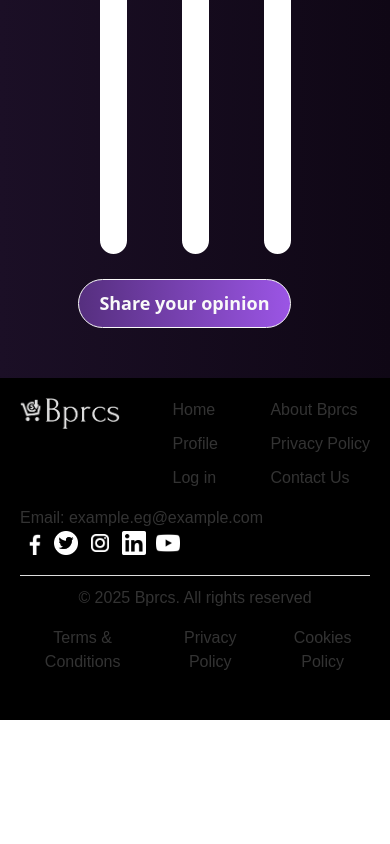
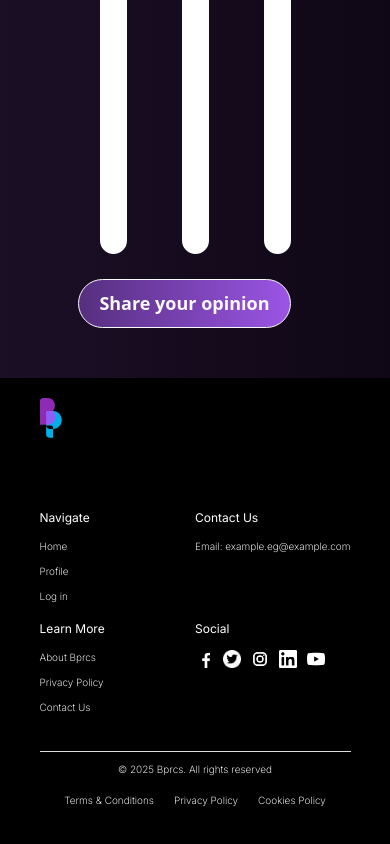
Before and after one commit to workdayr/Web_repo, a Vue app in the folder frontend/: page / in a window 390 px wide. Shown: the part 1776-2620 px from the top of the page. Before the commit the page ends 2496 px from the top, so only its background shows below. Built offline with nearby package versions, Linux system fonts and the light colour scheme.

Commit message:
fix: adjust footer layout for mobile responsiveness

```diff
--- a/frontend/src/assets/styles/Layout/Footer.css
+++ /dev/null
@@ -1,93 +0,0 @@
-/* Estilos generales del footer */
-footer {
-  background-color: rgb(0, 0, 0);
-  padding: 20px 0;
-  font-family: Arial, sans-serif;
-  color: #333;
-}
-
-.footer-content {
-  max-width: 1200px;
-  margin: 0 auto;
-  padding: 0 20px;
-  display: flex;
-  flex-wrap: wrap;
-  justify-content: space-between;
-}
-
-.footer-logo img {
-  max-width: 100px;
-  height: auto;
-}
-
-.footer-navigation ul,
-.footer-learn-more ul,
-.footer-bottom ul {
-  list-style: none;
-  padding: 0;
-}
-
-.footer-navigation ul li,
-.footer-learn-more ul li,
-.footer-bottom ul li {
-  margin-bottom: 10px;
-}
-
-.footer-navigation ul li a,
-.footer-learn-more ul li a,
-.footer-bottom ul li a {
-  text-decoration: none;
-  color: #333;
-}
-
-.footer-contact p {
-  margin: 0;
-}
-
-.footer-social {
-  display: flex;
-  gap: 10px;
-  /* Espacio entre los botones */
-}
-
-.social-button {
-  background: none;
-  border: none;
-  padding: 0;
-  cursor: pointer;
-}
-
-.social-button img {
-  width: 24px;
-  /* Tamaño de las imágenes */
-  height: 24px;
-  transition: transform 0.2s ease;
-  /* Efecto de hover */
-}
-
-.social-button:hover img {
-  transform: scale(1.2);
-  /* Efecto de hover: agrandar la imagen */
-}
-
-.footer-bottom {
-  width: 100%;
-  text-align: center;
-  margin-top: 20px;
-  border-top: 1px solid #ddd;
-  padding-top: 10px;
-}
-
-.footer-bottom ul {
-  display: flex;
-  justify-content: center;
-  gap: 20px;
-  margin-top: 10px;
-}
-
-.footer-contact a {
-  color: inherit;
-  /* Hereda el color del texto padre */
-  text-decoration: none;
-  /* Quita el subrayado */
-}
--- /dev/null
+++ b/frontend/src/assets/styles/Layout/FooterComponent.css
@@ -0,0 +1,160 @@
+footer {
+	background-color: #000;
+	padding: 20px 0;
+}
+
+.footer-content {
+	margin: 0 5%;
+	padding: 0 20px;
+	display: flex;
+	flex-wrap: wrap;
+	justify-content: space-between;
+	font-family: 'Inter', sans-serif;
+	color: #fff;
+	font-weight: 250;
+	font-size: 0.9rem;
+}
+
+.footer-header{
+	display: inline-block;
+	font-size: 1rem;
+	margin-bottom: 12px;
+	font-weight: 400;
+}
+
+.footer-content ul {
+	list-style: none;
+	padding: 0;
+}
+
+.footer-content li {
+	margin-bottom: 10px;
+}
+
+.footer-content a {
+	text-decoration: none;
+	color: #fff;
+}
+
+.footer-social-buttons {
+	display: flex;
+	gap: 10px;
+}
+
+.social-button {
+	background: none;
+	border: none;
+	padding: 0;
+	cursor: pointer;
+}
+
+.social-button img {
+	width: 24px;
+	height: 24px;
+	transition: transform 0.2s ease;
+}
+
+.social-button:hover img {
+	transform: scale(1.2);
+}
+
+.footer-bottom {
+	width: 100%;
+	text-align: center;
+	margin-top: 20px;
+	border-top: 1px solid #ddd;
+	padding-top: 10px;
+}
+
+.footer-bottom ul {
+	display: flex;
+	justify-content: center;
+	gap: 20px;
+	margin-top: 10px;
+}
+
+@media (max-width: 1279px) {
+	.footer-content {
+		font-size: 1.1vw;
+	}
+
+	.footer-header{
+		font-size: 1.2vw;
+	}
+
+}
+@media (max-width: 992px) {
+	.footer-content {
+		display: grid;
+		grid-template-columns: 1fr repeat(2, 1.5fr);
+		grid-template-rows: repeat(3, 1fr);
+		font-size: clamp(10px, 1.3vw, 18px);
+	}
+
+	.footer-header{
+		font-size: clamp(12px, 1.5vw, 22px);
+	}
+	.footer-logo{
+		grid-column: 1;
+  		grid-row: 1;
+	}
+	.footer-navigation{
+		grid-column: 2;
+  		grid-row: 1;
+	}
+	.footer-learn-more{
+		grid-column: 2;
+  		grid-row: 2;
+	}
+	.footer-contact{
+		grid-column: 3;
+  		grid-row: 1;
+	}
+	.footer-social{
+		grid-column: 3;
+  		grid-row: 2;
+	}
+	.footer-bottom{
+		grid-column: 1 / 4;
+  		grid-row: 3;
+	}
+}
+
+@media (max-width: 480px) {
+	.footer-content {
+		grid-template-columns: repeat(2, 1fr);
+		grid-template-rows: repeat(4, 1fr);
+	}
+
+	.footer-header{
+		font-size: clamp(12px, 1.5vw, 22px);
+	}
+	.footer-logo{
+		grid-column: 1;
+  		grid-row: 1;
+	}
+	.footer-navigation{
+		grid-column: 1;
+  		grid-row: 2;
+	}
+	.footer-learn-more{
+		grid-column: 1;
+  		grid-row: 3;
+	}
+	.footer-contact{
+		grid-column: 2;
+  		grid-row: 2;
+	}
+	.footer-social{
+		grid-column: 2;
+  		grid-row: 3;
+	}
+	.footer-bottom{
+		grid-column: 1 / 3;
+  		grid-row: 4;
+	}
+	.social-button img {
+		width: 18px;
+		height: 18px;
+	}
+}
--- a/frontend/src/components/Layout/Footer.vue
+++ /dev/null
@@ -1,68 +0,0 @@
-<template>
-    <footer>
-      <div class="footer-content">
-        <div class="footer-logo">
-          <img :src="BprcsLogo" alt="Bprcs Logo">
-        </div>
-        <div class="footer-navigation">
-          <ul>
-            <li><a href="#">Home</a></li>
-            <li><a href="#">Profile</a></li>
-            <li><a href="#">Log in</a></li>
-          </ul>
-        </div>
-        <div class="footer-learn-more">
-          <ul>
-            <li><a href="#">About Bprcs</a></li>
-            <li><a href="#">Privacy Policy</a></li>
-            <li><a href="#">Contact Us</a></li>
-          </ul>
-        </div>
-        <div class="footer-contact">
-          <p>Email: <a href="mailto:example.eg@example.com">example.eg@example.com</a></p>
-        </div>
-        <div class="footer-social">
-    <button class="social-button">
-      <img src="@/assets/Layout/Footer/facebook-icon.png" alt="Facebook">
-    </button>
-    <button class="social-button">
-      <img src="@/assets/Layout/Footer/twitter-icon.png" alt="Twitter">
-    </button>
-    <button class="social-button">
-      <img src="@/assets/Layout/Footer/instagram-icon.png" alt="Instagram">
-    </button>
-    <button class="social-button">
-      <img src="@/assets/Layout/Footer/linkedin-icon.png" alt="LinkedIn">
-    </button>
-    <button class="social-button">
-      <img src="@/assets/Layout/Footer/youtube-icon.png" alt="YouTube">
-    </button>
-  </div>
-        <div class="footer-bottom">
-          <p>© 2025 Bprcs. All rights reserved</p>
-          <ul>
-            <li><a href="#">Terms & Conditions</a></li>
-            <li><a href="#">Privacy Policy</a></li>
-            <li><a href="#">Cookies Policy</a></li>
-          </ul>
-        </div>
-      </div>
-    </footer>
-  </template>
-
-  <script>
-  import BprcsLogo from '@/assets/Bprcs_logo.png'; // logo
-
-  export default {
-    name: 'FooterComponent',
-    data() {
-      return {
-        BprcsLogo
-      };
-    }
-  };
-  </script>
-
-  <style scoped>
-  @import "@/assets/styles/Layout/Footer.css";
-  </style>
--- /dev/null
+++ b/frontend/src/components/Layout/FooterComponent.vue
@@ -0,0 +1,63 @@
+<template>
+	<footer>
+		<div class="footer-content">
+			<LogoComponent />
+			<div class="footer-navigation">
+				<span class="footer-header">Navigate</span>
+				<ul>
+					<li><a href="#">Home</a></li>
+					<li><a href="#">Profile</a></li>
+					<li><a href="#">Log in</a></li>
+				</ul>
+			</div>
+			<div class="footer-learn-more">
+				<span class="footer-header">Learn More</span>
+				<ul>
+					<li><a href="#">About Bprcs</a></li>
+					<li><a href="#">Privacy Policy</a></li>
+					<li><a href="#">Contact Us</a></li>
+				</ul>
+			</div>
+			<div class="footer-contact">
+				<span class="footer-header">Contact Us</span>
+				<p>Email: <a href="mailto:example.eg@example.com">example.eg@example.com</a></p>
+			</div>
+			<div class="footer-social">
+				<span class="footer-header">Social</span>
+				<div class="footer-social-buttons">
+					<button class="social-button">
+						<img src="@/assets/Layout/Footer/facebook-icon.png" alt="Facebook">
+					</button>
+					<button class="social-button">
+						<img src="@/assets/Layout/Footer/twitter-icon.png" alt="Twitter">
+					</button>
+					<button class="social-button">
+						<img src="@/assets/Layout/Footer/instagram-icon.png" alt="Instagram">
+					</button>
+					<button class="social-button">
+						<img src="@/assets/Layout/Footer/linkedin-icon.png" alt="LinkedIn">
+					</button>
+					<button class="social-button">
+						<img src="@/assets/Layout/Footer/youtube-icon.png" alt="YouTube">
+					</button>
+				</div>
+			</div>
+			<div class="footer-bottom">
+				<p>© 2025 Bprcs. All rights reserved</p>
+				<ul>
+					<li><a href="#">Terms & Conditions</a></li>
+					<li><a href="#">Privacy Policy</a></li>
+					<li><a href="#">Cookies Policy</a></li>
+				</ul>
+			</div>
+		</div>
+	</footer>
+</template>
+
+<script setup>
+import LogoComponent from '@/components/UI/LogoComponent.vue';
+</script>
+
+<style scoped>
+@import "@/assets/styles/Layout/FooterComponent.css";
+</style>
--- a/frontend/src/views/HomepageView.vue
+++ b/frontend/src/views/HomepageView.vue
@@ -10,7 +10,7 @@
     <OpinionsComponent />
 
   </div>
-  <FooterComponent />
+  <FooterComponent/>
 
   </section>
 </template>
@@ -20,7 +20,7 @@ import NavbarComponent from '@/components/Layout/NavbarComponent.vue';
 import CarouselComponent from '@/components/Layout/CarouselComponent.vue';
 import FindBestPrices from '@/components/Homepage/FindBestPrices.vue';
 import HomepageSection from '@/components/Homepage/HomepageSection.vue';
-import FooterComponent from '@/components/Layout/Footer.vue';
+import FooterComponent from '@/components/Layout/FooterComponent.vue';
 import OpinionsComponent from '@/components/Homepage/OpinionsComponent.vue';
 
 
```
